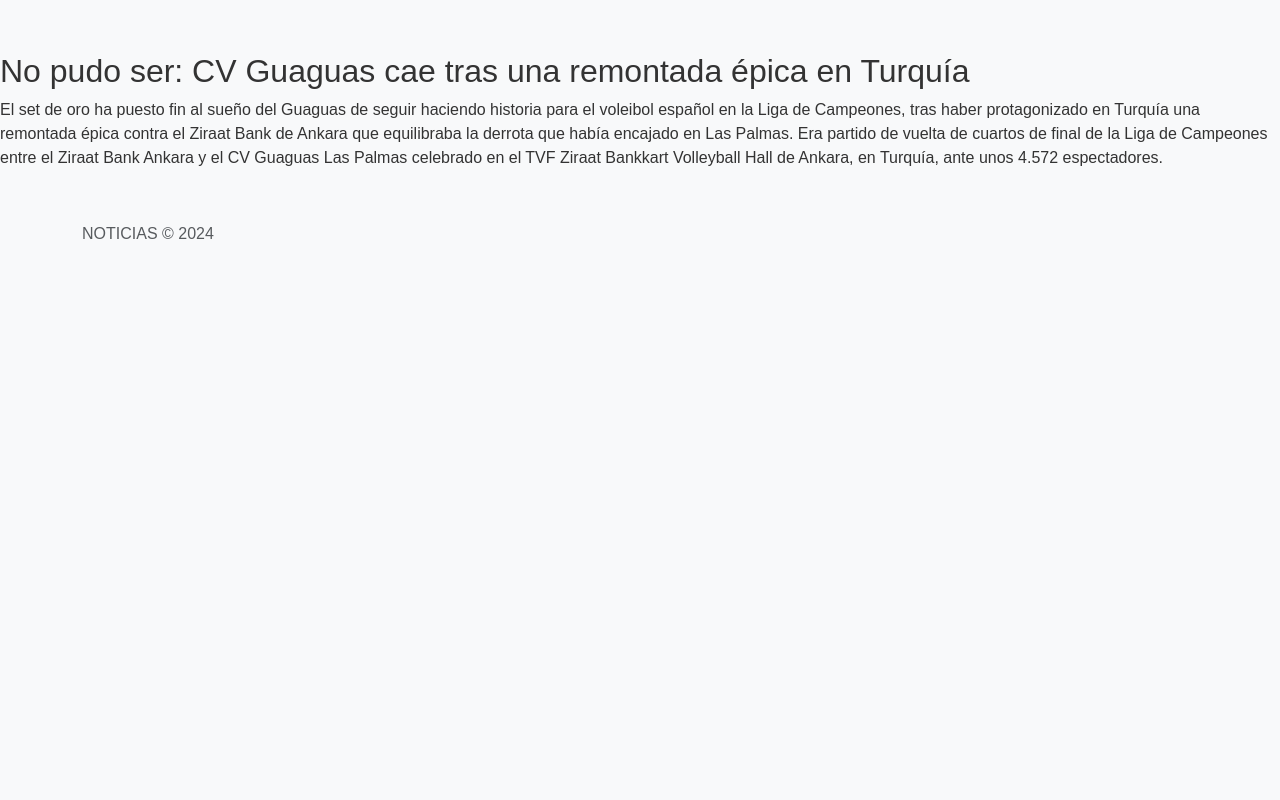
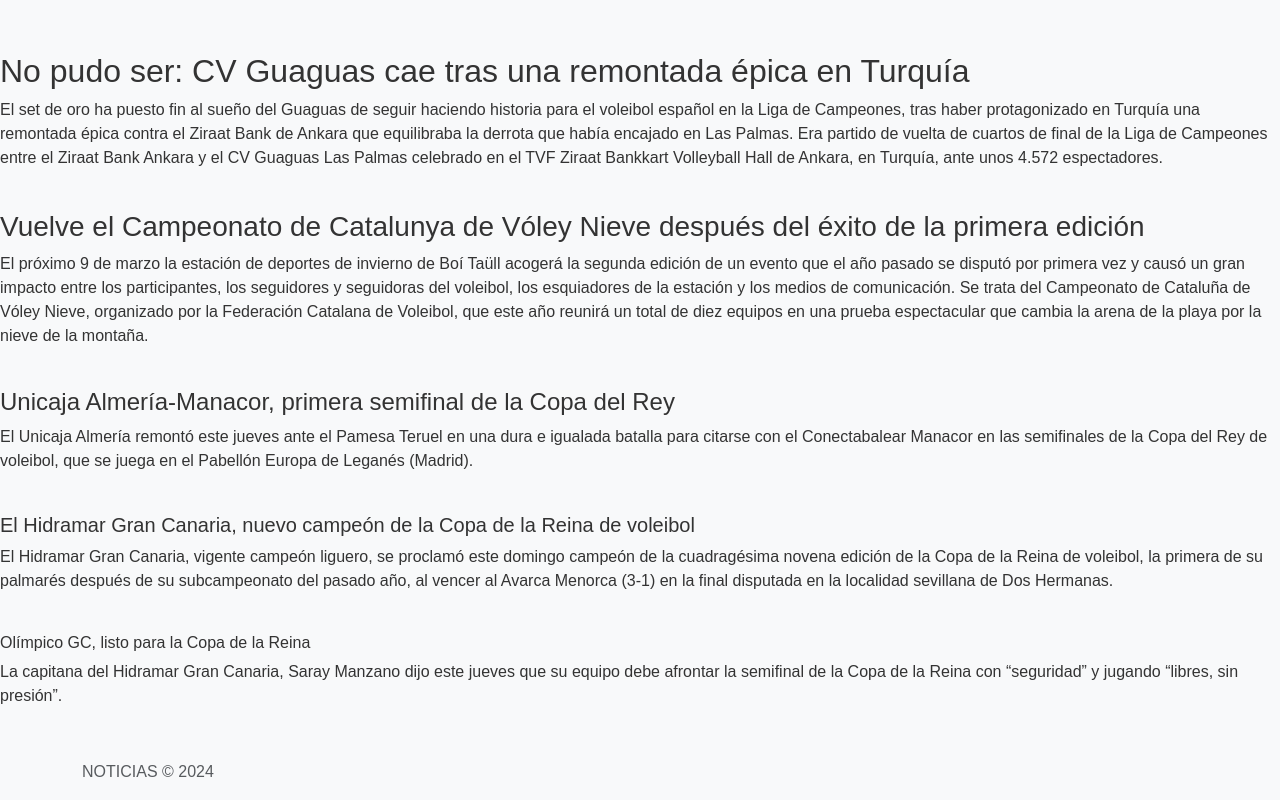
Before and after one commit to Dom1223/Noticias, a plain HTML site: page volibolt.html in a window 1280 px wide. Shown: the part 824-1624 px from the top of the page. Before the commit the page ends 1086 px from the top, so only its background shows below. Drawn offline with nearby package versions, Linux system fonts and the light colour scheme.

Commit message:
ejercicio21

```diff
--- a/volibolt.html
+++ b/volibolt.html
@@ -96,7 +96,28 @@
           TVF Ziraat Bankkart Volleyball Hall de Ankara, en Turquía, ante unos
           4.572 espectadores.
         </p>
+        <br>
+        <H3>Vuelve el Campeonato de Catalunya de Vóley Nieve después del éxito de la primera edición</H3>
+        <p class="encabezado">
+          El próximo 9 de marzo la estación de deportes de invierno de Boí Taüll acogerá la segunda edición de un evento que el año pasado se disputó por primera vez y causó un gran impacto entre los participantes, los seguidores y seguidoras del voleibol, los esquiadores de la estación y los medios de comunicación. Se trata del Campeonato de Cataluña de Vóley Nieve, organizado por la Federación Catalana de Voleibol, que este año reunirá un total de diez equipos en una prueba espectacular que cambia la arena de la playa por la nieve de la montaña.
+        </p>
+        <br>
+        <H4>Unicaja Almería-Manacor, primera semifinal de la Copa del Rey</H4>
+        <p class="encabezado">
+          El Unicaja Almería remontó este jueves ante el Pamesa Teruel en una dura e igualada batalla para citarse con el Conectabalear Manacor en las semifinales de la Copa del Rey de voleibol, que se juega en el Pabellón Europa de Leganés (Madrid).
+        </p>
+        <br>
+        <H5>El Hidramar Gran Canaria, nuevo campeón de la Copa de la Reina de voleibol</H5>
+        <p class="encabezado">
+          El Hidramar Gran Canaria, vigente campeón liguero, se proclamó este domingo campeón de la cuadragésima novena edición de la Copa de la Reina de voleibol, la primera de su palmarés después de su subcampeonato del pasado año, al vencer al Avarca Menorca (3-1) en la final disputada en la localidad sevillana de Dos Hermanas.
+        </p>
+        <br>
+        <H6>Olímpico GC, listo para la Copa de la Reina</H6>
+        <p class="encabezado">
+          La capitana del Hidramar Gran Canaria, Saray Manzano dijo este jueves que su equipo debe afrontar la semifinal de la Copa de la Reina con “seguridad” y jugando “libres, sin presión”.
+        </p>
       </div>
+
     </div>
 
     <footer class="footer mt-auto py-3 bg-light">
```
